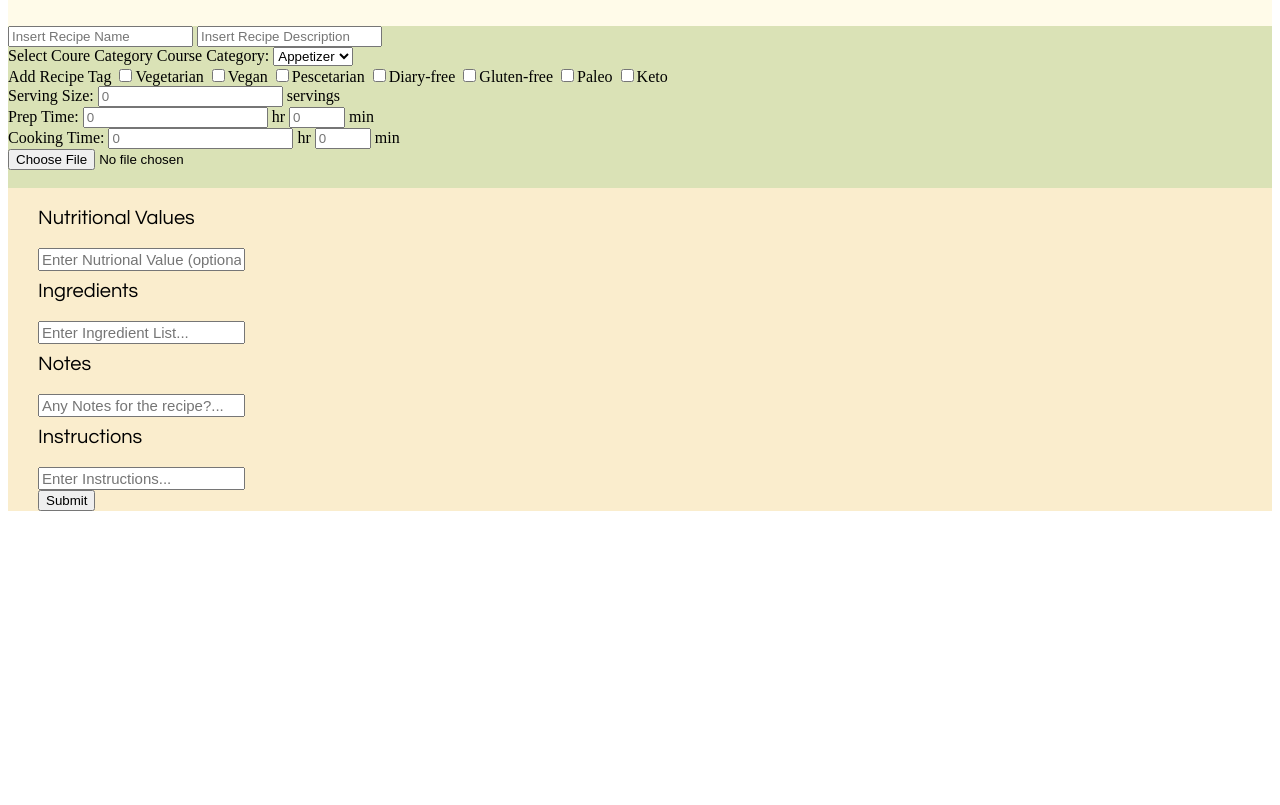
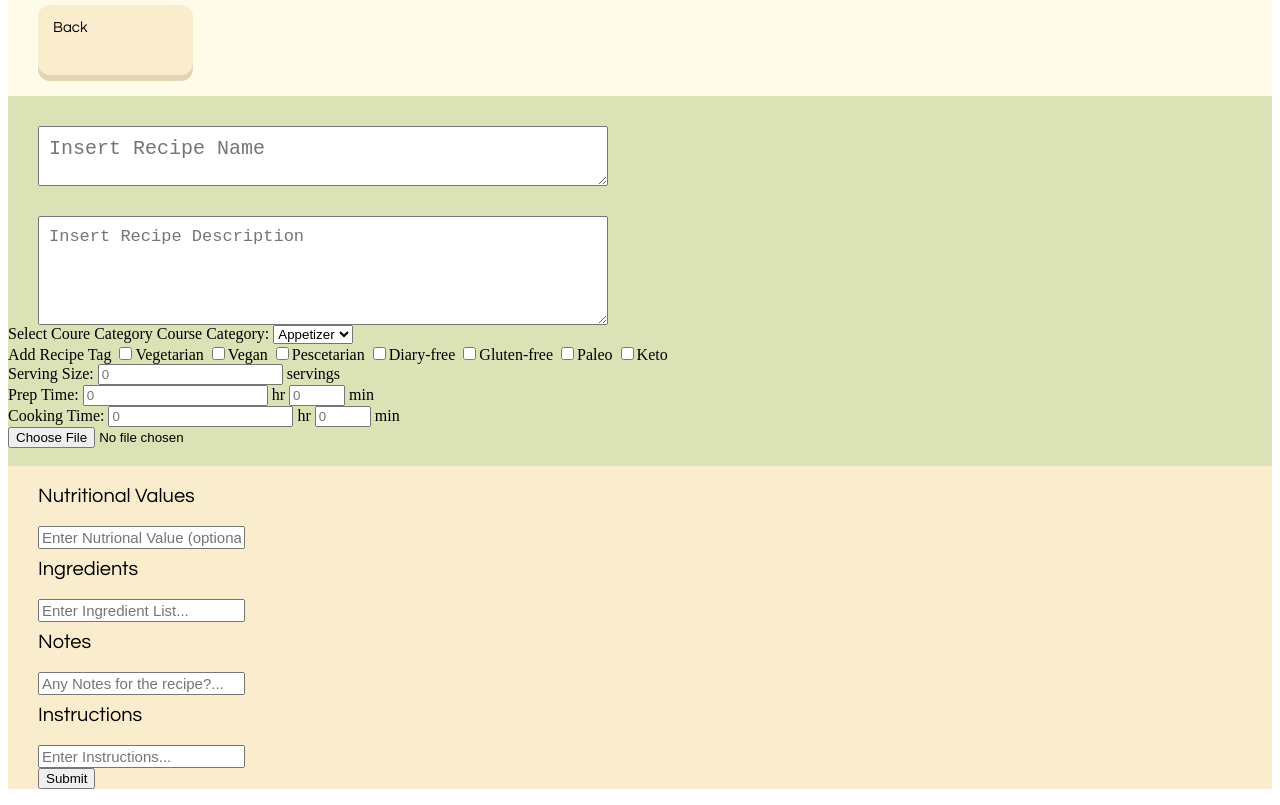
Before and after one commit to ChristinaTo1/chto7038-tracker, a website: page public/create.html in a window 1280 px wide. Shown: the part 85-890 px from the top of the page. Before the commit the page ends 800 px from the top, so only its background shows below. Drawn offline with Linux system fonts and the light colour scheme.

Commit message:
css continued

```diff
--- a/public/create.html
+++ b/public/create.html
@@ -7,15 +7,25 @@
     </head>
 
     <body>
+        <div class="container1">
         <div class="header">
             <h1>Your<br>Recipe Book</h1>
+            <button type="button" class="back-button" onclick="window.location.href = 'index.html';">
+                <span class="top">Back</span>
+            </button>
         </div>
 
     <form action="">
-        <section class="recipe-page">
-            <section class="recipe overview">
-                <input type="text" id="RN textbox" placeholder="Insert Recipe Name">
-                <input type="text" id="RD textbook" placeholder="Insert Recipe Description">
+        <div class="recipe-page">
+            <div class="recipe-overview">
+                <div class="recipe-name-textbox">
+                    <textarea type="text" id="RN-textbox" rows="2" cols="45" placeholder="Insert Recipe Name"></textarea>
+                </div>
+
+                <div class="recipe-description-textbox">
+                    <textarea type="text" id="RD-textbox" rows="5" cols="53" placeholder="Insert Recipe Description"></textarea>
+                </div>
+
                 <div class="course category">Select Coure Category
                     <label for="course names">Course Category:</label>
                         <select name="course category" id="course names">
@@ -59,9 +69,9 @@
 
                 <br>
 
-            </section>
+            </div>
 
-            <section class="recipe-text">
+            <div class="recipe-text">
                 <div class="recipe-text-header">Nutritional Values<br><br>
                     <input type="text" id="textbox" placeholder="Enter Nutrional Value (optional)...">
                 </div>
@@ -74,12 +84,12 @@
                     <input type="text" id="textbox" placeholder="Any Notes for the recipe?...">
                 </div>
 
-                <div class="recipe-text-header">Instructions<br><br>
+                <div class="recipe-text-header1">Instructions<br><br>
                     <input type="text" id="textbox" placeholder="Enter Instructions...">
                 </div>
 
                 <input type="submit" value="Submit">
-            </section>
+            </div>
         </form>
         </section>
 
--- a/public/style.css
+++ b/public/style.css
@@ -57,9 +57,9 @@
     transform: translateY(-6px);
   }
 
-  .create-button:active .top {
+.create-button:active .top {
     transform: translateY(-2px);
-  }
+}
 
 .recipe-container {
     background-color: #DAE2B6;
@@ -85,6 +85,19 @@
 
 /*This is the CSS for the create page*/
 
+.back-button {
+    background: #E3D5B0;
+    border-radius: 12px;
+    border: none;
+    padding: 0;
+    cursor: pointer;
+    outline-offset: 4px;
+}
+
+.back-button:active .top {
+    transform: translateY(-2px);
+}
+
 .recipe-page {
     background-color: #DAE2B6;
 }
@@ -101,6 +114,34 @@
     padding-top: 10px;
 }
 
+.recipe-text-header1 {
+    font-family: Century Gothic;
+    font-size: 20px;
+    padding-top: 10px;
+}
+
+.recipe-name-textbox {
+    padding-left: 30px;
+    padding-top: 30px;
+}
+
+.recipe-description-textbox {
+    padding-left: 30px;
+    padding-top: 30px;
+}
+
+#RN-textbox {
+    font-size: 20px;
+    padding-top: 10px;
+    padding-left: 10px;
+}
+
+#RD-textbox {
+    font-size: 17px;
+    padding-top: 10px;
+    padding-left: 10px;
+}
+
 #textbox {
     font-size: 15px;
 }
```
